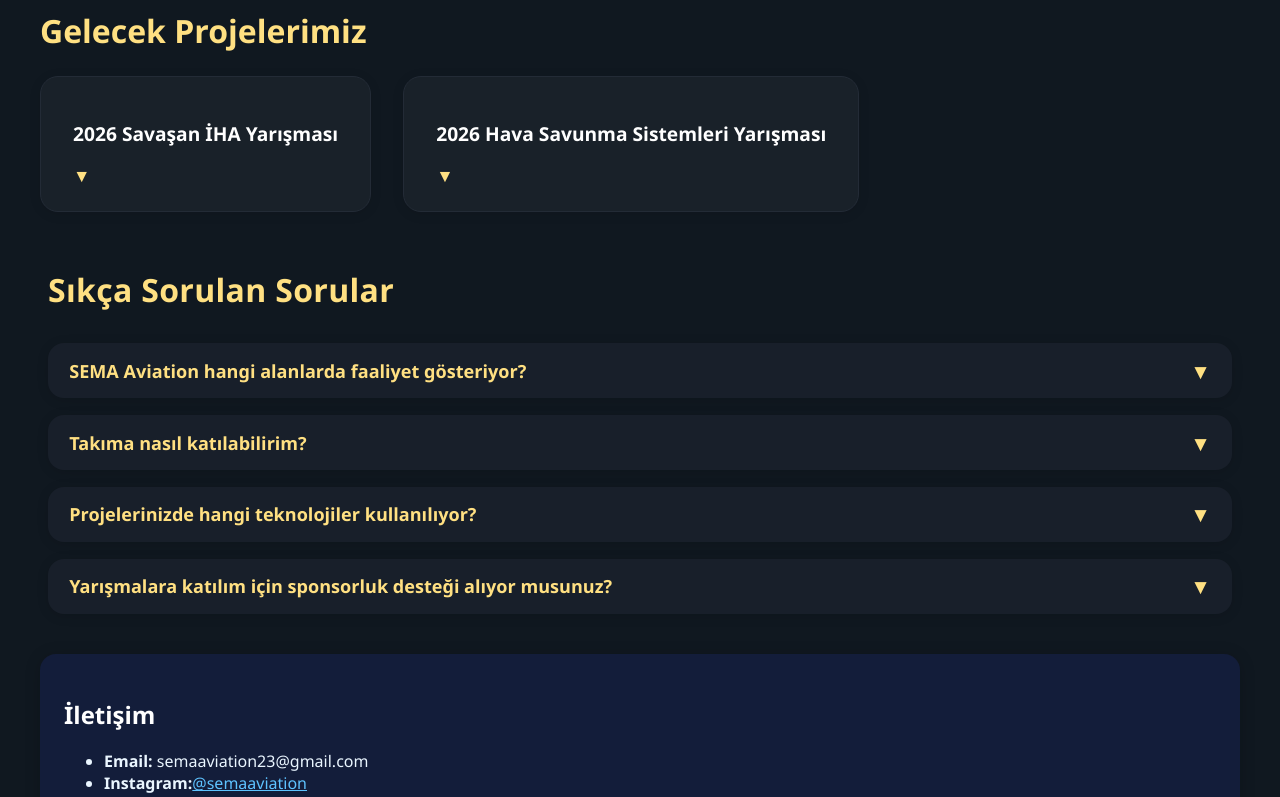
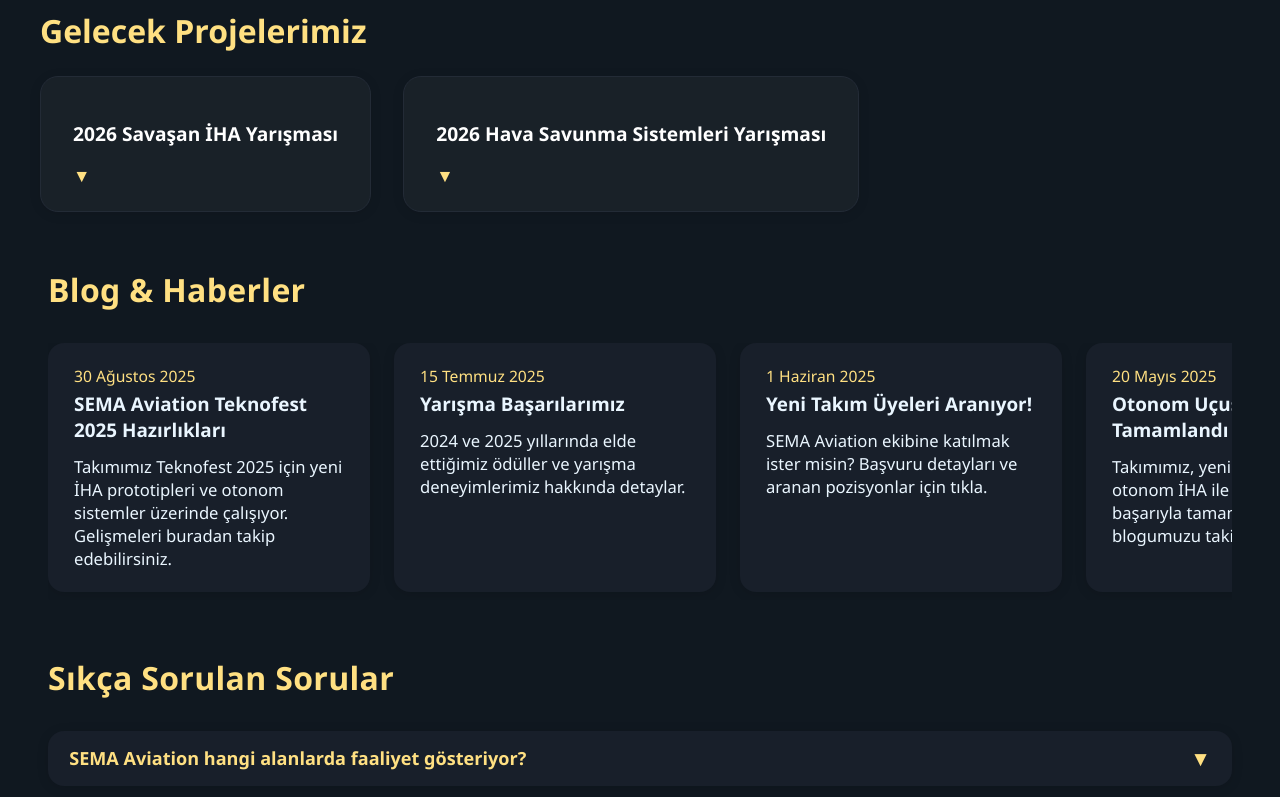
Before and after one commit to dmrfrkn/SEMA_AVIATION_WEBSITE, an Angular app in the folder SEMA_Front/: page / in a window 1280 px wide. Shown: the part 2146-2943 px from the top of the page. Built offline with nearby package versions, Linux system fonts and the light colour scheme.

Commit message:
Blog&Haberler eklendi

```diff
--- a/SEMA_Front/src/app/app.html
+++ b/SEMA_Front/src/app/app.html
@@ -223,6 +223,21 @@
   </section>
 
   <!-- SSS (Sıkça Sorulan Sorular) Bölümü Başlangıç -->
+  <!-- Blog/Haberler Bölümü Başlangıç -->
+  <section class="blog-section" id="blog">
+    <h2>Blog & Haberler</h2>
+    <div class="blog-list">
+      <div class="blog-card" *ngFor="let post of blogPosts">
+        <div class="blog-header">
+          <span class="blog-date">{{post.date}}</span>
+          <h3 class="blog-title">{{post.title}}</h3>
+        </div>
+        <div class="blog-desc">{{post.desc}}</div>
+        <a *ngIf="post.link" class="blog-link" [href]="post.link" target="_blank">Devamını Oku</a>
+      </div>
+    </div>
+  </section>
+  <!-- Blog/Haberler Bölümü Bitiş -->
   <section class="faq-section" id="faq">
     <h2>Sıkça Sorulan Sorular</h2>
     <div class="faq-list">
--- a/SEMA_Front/src/app/app.scss
+++ b/SEMA_Front/src/app/app.scss
@@ -1,3 +1,101 @@
+// Blog/Haberler modern görünüm
+.blog-section {
+  margin: 3.5rem 0 2.5rem 0;
+  padding: 0 0.5rem;
+  h2 {
+    color: #ffe082;
+    font-size: 2rem;
+    font-weight: 700;
+    margin-bottom: 2rem;
+    letter-spacing: 0.01em;
+  }
+}
+.blog-list {
+  display: flex;
+  flex-direction: row;
+  gap: 1.5rem;
+  overflow-x: auto;
+  padding-bottom: 0.5rem;
+  scroll-snap-type: x mandatory;
+  -webkit-overflow-scrolling: touch;
+}
+.blog-list::-webkit-scrollbar {
+  height: 8px;
+  background: #181f2a;
+}
+.blog-list::-webkit-scrollbar-thumb {
+  background: #232b36;
+  border-radius: 8px;
+}
+.blog-card {
+  scroll-snap-align: start;
+}
+@media (max-width: 900px) {
+  .blog-list {
+    gap: 1.1rem;
+    padding-bottom: 0.3rem;
+  }
+}
+.blog-card {
+  background: #181f2a;
+  border-radius: 16px;
+  box-shadow: 0 2px 12px rgba(0,0,0,0.13);
+  padding: 1.2rem 1.5rem 1.1rem 1.5rem;
+  min-width: 270px;
+  max-width: 370px;
+  flex: 1 1 320px;
+  display: flex;
+  flex-direction: column;
+  gap: 0.7rem;
+  border: 2px solid transparent;
+  transition: box-shadow 0.2s, border 0.2s, background 0.2s;
+}
+.blog-card:hover {
+  box-shadow: 0 4px 24px rgba(255,224,130,0.13);
+  border: 2px solid #ffe082;
+  background: #232b36;
+}
+.blog-header {
+  display: flex;
+  flex-direction: column;
+  gap: 0.2rem;
+}
+.blog-date {
+  color: #ffe082;
+  font-size: 0.98rem;
+  font-weight: 500;
+  margin-bottom: 0.1rem;
+}
+.blog-title {
+  color: #eaf6ff;
+  font-size: 1.18rem;
+  font-weight: 700;
+  margin: 0;
+}
+.blog-desc {
+  color: #eaf6ff;
+  font-size: 1.04rem;
+  margin-bottom: 0.2rem;
+}
+.blog-link {
+  color: #ffe082;
+  font-weight: 600;
+  text-decoration: underline;
+  font-size: 1.01rem;
+  margin-top: 0.2rem;
+  align-self: flex-end;
+}
+@media (max-width: 900px) {
+  .blog-list {
+    flex-direction: column;
+    gap: 1.1rem;
+  }
+  .blog-card {
+    min-width: 0;
+    max-width: 100%;
+    padding: 1rem 0.7rem 1rem 0.7rem;
+  }
+}
 // SSS (Sıkça Sorulan Sorular) modern görünüm
 .faq-section {
   margin: 3.5rem 0 2.5rem 0;
--- a/SEMA_Front/src/app/app.ts
+++ b/SEMA_Front/src/app/app.ts
@@ -9,6 +9,38 @@
   styleUrl: './app.scss'
 })
 export class App {
+  blogPosts = [
+    {
+      title: 'SEMA Aviation Teknofest 2025 Hazırlıkları',
+      desc: 'Takımımız Teknofest 2025 için yeni İHA prototipleri ve otonom sistemler üzerinde çalışıyor. Gelişmeleri buradan takip edebilirsiniz.',
+      date: '30 Ağustos 2025',
+      link: ''
+    },
+    {
+      title: 'Yarışma Başarılarımız',
+      desc: '2024 ve 2025 yıllarında elde ettiğimiz ödüller ve yarışma deneyimlerimiz hakkında detaylar.',
+      date: '15 Temmuz 2025',
+      link: ''
+    },
+    {
+      title: 'Yeni Takım Üyeleri Aranıyor!',
+      desc: 'SEMA Aviation ekibine katılmak ister misin? Başvuru detayları ve aranan pozisyonlar için tıkla.',
+      date: '1 Haziran 2025',
+      link: ''
+    },
+    {
+      title: 'Otonom Uçuş Testi Başarıyla Tamamlandı',
+      desc: 'Takımımız, yeni geliştirdiği otonom İHA ile ilk uçuş testini başarıyla tamamladı. Detaylar için blogumuzu takip edin.',
+      date: '20 Mayıs 2025',
+      link: ''
+    },
+    {
+      title: 'SEMA Aviation’dan Sosyal Sorumluluk Projesi',
+      desc: 'Gençlere havacılık sevgisi aşılamak için düzenlediğimiz sosyal sorumluluk projemiz büyük ilgi gördü.',
+      date: '10 Nisan 2025',
+      link: ''
+    }
+  ];
   faqs = [
     { q: 'SEMA Aviation hangi alanlarda faaliyet gösteriyor?', a: 'İnsansız hava araçları, otonom sistemler ve havacılık teknolojileri alanında faaliyet göstermekteyiz.' },
     { q: 'Takıma nasıl katılabilirim?', a: 'Başvuru dönemlerinde sosyal medya hesaplarımızdan veya iletişim formumuzdan başvuru yapabilirsiniz.' },
```
